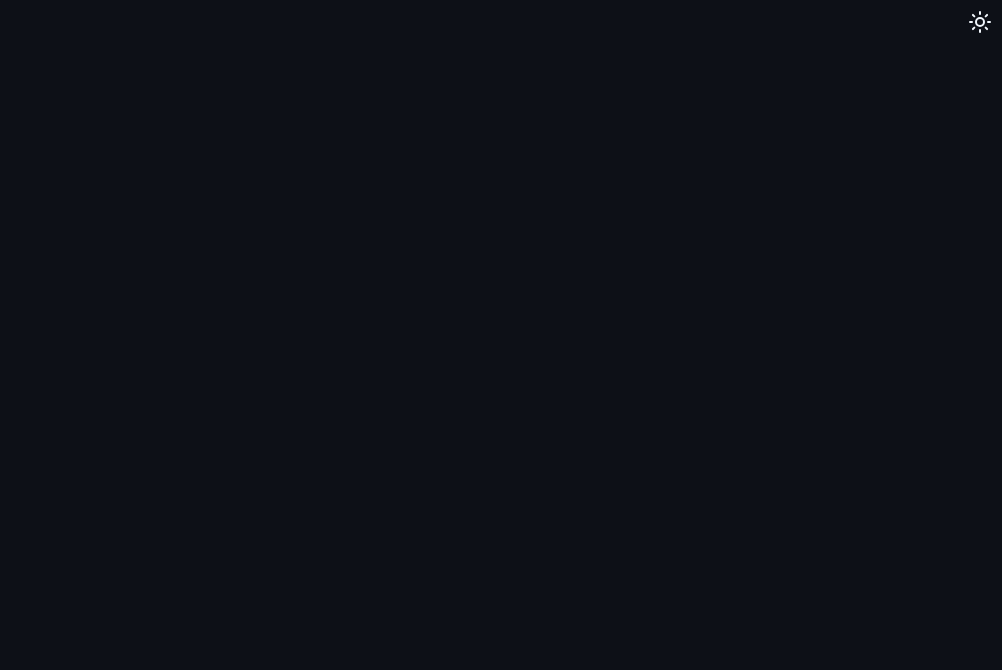
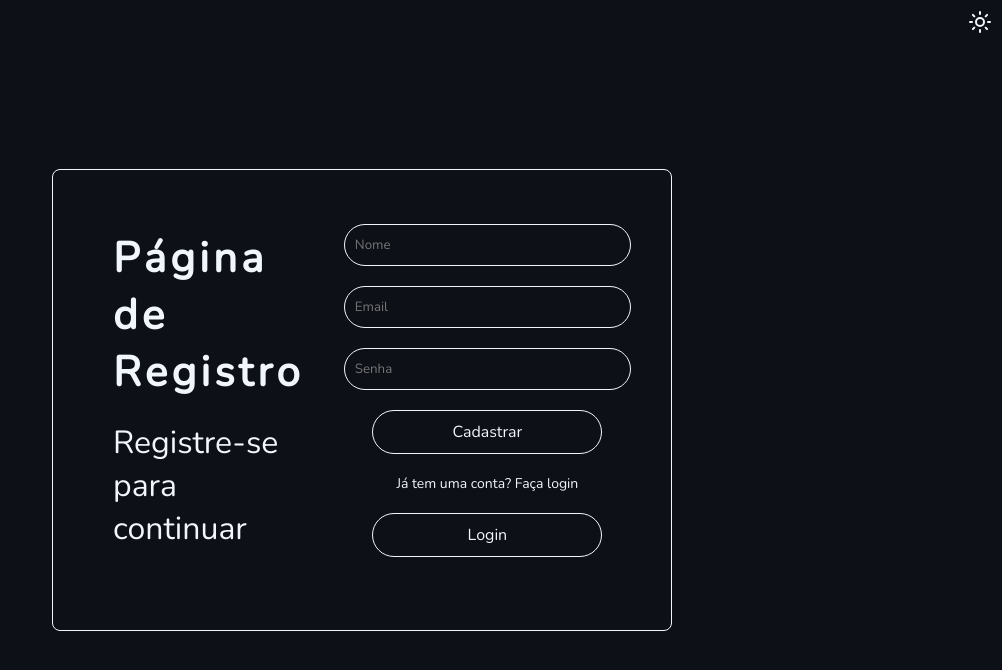
Before and after one commit to hugopereira-cs/tela-de-login-react-ts, a React (Vite) app: page /register in a window 1280 px wide. Before the commit this address had no page. Shown: the top 670 px of the page, without its empty margins (278-1280 px from the left). Built offline with nearby package versions, Linux system fonts and the light colour scheme.

Commit message:
add: Register

```diff
--- a/src/App.tsx
+++ b/src/App.tsx
@@ -5,6 +5,7 @@ import { Header } from './components/Header/Header';
 
 import { Login } from './pages/Login/index';
 import { Welcome } from './pages/Welcome/index';
+import { Register } from './pages/Register';
 
 export default function App() {
   return (
@@ -15,6 +16,7 @@ export default function App() {
         <Routes>
           <Route path="/" element={<Welcome />} />
           <Route path="/login" element={<Login />} />
+          <Route path="/register" element={<Register />} />
           {/* Adicione outras rotas aqui, se necessário */}
         </Routes>
       </Router>
--- a/src/components/Button/styles.ts
+++ b/src/components/Button/styles.ts
@@ -3,10 +3,11 @@ import styled from 'styled-components';
 export const ButtonContainer = styled.button`
   width: 100%;
   height: 42px;
-  background-color: ${({ theme }) => theme.secondary};
-  color: ${({ theme }) => theme.primary};
+  padding: 0 20px;
+  background-color: ${({ theme }) => theme.primary};
+  color: ${({ theme }) => theme.secondary};
 
-  border: 1px solid ${({ theme }) => theme.secondary};
+  border: 1px solid ${({ theme }) => theme.primary};
   border-radius: 21px;
 
   &:hover {
--- a/src/components/Input/styles.ts
+++ b/src/components/Input/styles.ts
@@ -5,7 +5,7 @@ export const InputContainer = styled.div`
   height: 42px;
   color: ${({ theme }) => theme.primary};
 
-  border: 1px solid ${({ theme }) => theme.secondary};
+  border: 1px solid ${({ theme }) => theme.primary};
   border-radius: 21px;
   overflow: hidden;
   padding: 0 10px;
@@ -17,7 +17,7 @@ export const InputContainer = styled.div`
     background-color: transparent;
     border: 0;
     outline: none;
-    color: ${({ theme }) => theme.secondary};
+    color: ${({ theme }) => theme.primary};
   }
 
   & p {
--- a/src/pages/Login/styles.ts
+++ b/src/pages/Login/styles.ts
@@ -11,8 +11,9 @@ export const Container = styled.div`
 export const LoginContainer = styled.div`
   width: 100%;
   max-width: 420px;
-  background-color: ${({ theme }) => theme.primary};
+  background-color: transparent;
   border-radius: 8px;
+  border: 1px solid ${({ theme }) => theme.primary};
   margin: 20px;
   padding: 20px;
   flex: 1;
@@ -25,7 +26,7 @@ export const Title = styled.h1`
   font-size: 42px;
   font-weight: 700;
   letter-spacing: 0.1em;
-  color: ${({ theme }) => theme.secondary};
+  color: ${({ theme }) => theme.primary};
 `;
 
 export const Row = styled.div`
--- /dev/null
+++ b/src/pages/Register/index.tsx
@@ -0,0 +1,44 @@
+import { Button } from '../Welcome/styles';
+import {
+  BackToLogin,
+  CardContainer,
+  Column,
+  Container,
+  InputContainer,
+  RegisterContainer,
+  Spacing,
+  Subtitle,
+  Title
+} from './styles';
+
+export const Register = () => {
+  return (
+    <Container>
+      <RegisterContainer>
+        <CardContainer>
+          <Title>Página de Registro</Title>
+          <Subtitle>Registre-se para continuar</Subtitle>
+        </CardContainer>
+        <Column>
+          <InputContainer>
+            <input placeholder="Nome" />
+          </InputContainer>
+          <Spacing />
+          <InputContainer>
+            <input placeholder="Email" />
+          </InputContainer>
+          <Spacing />
+          <InputContainer>
+            <input placeholder="Senha" />
+          </InputContainer>
+          <Spacing />
+          <Button>Cadastrar</Button>
+          <BackToLogin>Já tem uma conta? Faça login</BackToLogin>
+          <Spacing />
+          <Button>Login</Button>
+          <Spacing />
+        </Column>
+      </RegisterContainer>
+    </Container>
+  );
+};
--- /dev/null
+++ b/src/pages/Register/styles.ts
@@ -0,0 +1,99 @@
+import styled from 'styled-components';
+
+export const Container = styled.div`
+  width: 100%;
+  height: 100vh;
+  display: flex;
+  justify-content: center;
+  align-items: center;
+`;
+
+export const RegisterContainer = styled.div`
+  width: 100%;
+  max-width: 620px;
+  background-color: transparent;
+  border-radius: 8px;
+  border: 1px solid ${({ theme }) => theme.primary};
+  margin: 20px;
+  padding: 20px;
+  flex: 1;
+  display: flex;
+  flex-direction: column;
+  align-items: Center;
+  justify-content: center;
+
+  @media (min-width: 768px) {
+    flex-direction: row;
+  }
+`;
+
+export const CardContainer = styled.div`
+  width: 100%;
+  max-width: 600px;
+  background-color: transparent;
+  margin: 20px;
+  padding: 20px;
+  flex: 1;
+  display: flex;
+  flex-direction: column;
+  align-items: flex-start;
+  justify-content: center;
+`;
+
+export const Title = styled.h1`
+  font-size: 42px;
+  font-weight: 700;
+  letter-spacing: 0.1em;
+  margin-bottom: 20px;
+  color: ${({ theme }) => theme.primary};
+`;
+
+export const Subtitle = styled.span`
+  font-size: 32px;
+  font-weight: 400;
+  color: ${({ theme }) => theme.primary};
+  margin-bottom: 20px;
+`;
+
+export const InputContainer = styled.div`
+  width: 100%;
+  height: 42px;
+  display: flex;
+  justify-content: center;
+  align-items: center;
+  color: ${({ theme }) => theme.primary};
+
+  border: 1px solid ${({ theme }) => theme.primary};
+  border-radius: 22px;
+  overflow: hidden;
+  padding: 0 10px;
+
+  & input {
+    width: 100%;
+    height: 42px;
+    border-radius: 21px;
+    background-color: transparent;
+    border: 0;
+    outline: none;
+    color: ${({ theme }) => theme.primary};
+  }
+`;
+
+export const Column = styled.div`
+  width: 100%;
+  display: flex;
+  flex-direction: column;
+  padding-right: 20px;
+  align-items: center;
+  justify-content: center;
+`;
+
+export const Spacing = styled.div`
+  margin: 10px 0;
+`;
+
+export const BackToLogin = styled.p`
+  font-size: 14px;
+  color: ${({ theme }) => theme.primary};
+  margin-top: 20px;
+`;
--- a/src/pages/Welcome/styles.ts
+++ b/src/pages/Welcome/styles.ts
@@ -16,7 +16,7 @@ export const Container = styled.div`
 `;
 
 export const WelcomeContainer = styled.div`
-  width: full;
+  width: 100%;
   max-width: 600px;
   display: flex;
   flex-direction: column;
@@ -29,7 +29,7 @@ export const WelcomeContainer = styled.div`
 `;
 
 export const CardContainer = styled.div`
-  width: full;
+  width: 100%;
   max-width: 600px;
   background-color: transparent;
   border: 1px solid ${({ theme }) => theme.primary};
@@ -66,8 +66,9 @@ export const ButtonContainer = styled.div`
 `;
 
 export const Button = styled.button`
-  padding: 10px;
+  padding: 10px 20px;
   font-size: 16px;
+  width: 80%;
   font-weight: 500;
   color: ${({ theme }) => theme.primary};
   background-color: transparent;
```
